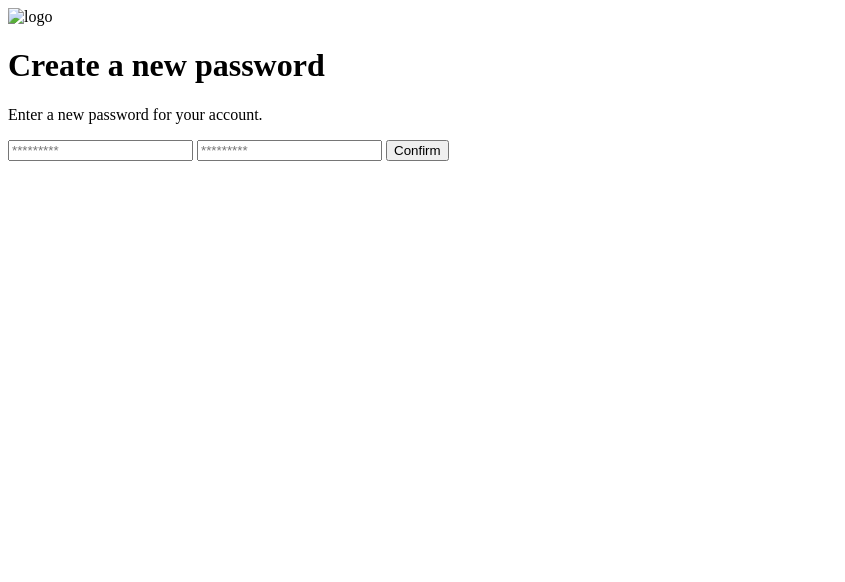
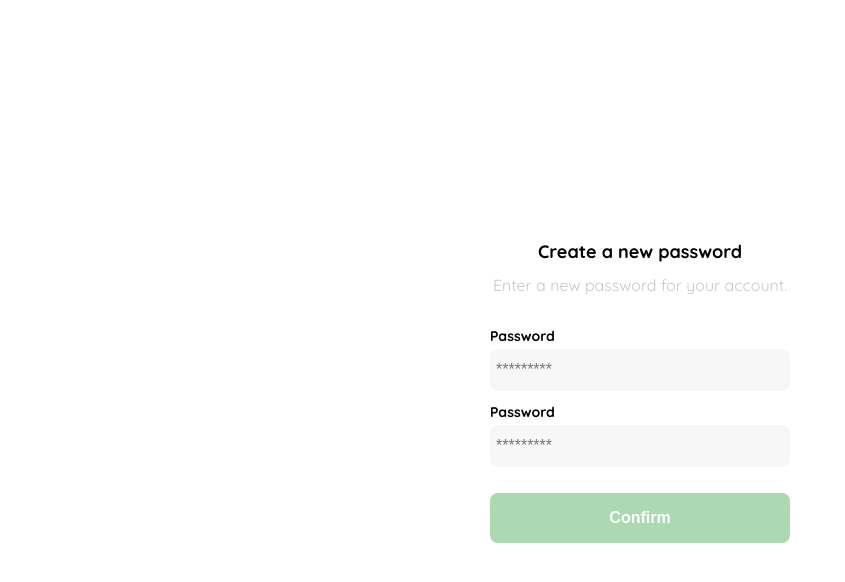
Before and after one commit to jorgechauxjr/yard-sale, a plain HTML site: page 1-password.html in a window 1280 px wide. Shown: the whole page, without its empty margins (0-845 px from the left). Drawn offline with Linux system fonts and the light colour scheme.

Commit message:
Add styles to 1-password

```diff
--- a/1-password.html
+++ b/1-password.html
@@ -3,21 +3,109 @@
 <head>
     <meta charset="UTF-8">
     <meta name="viewport" content="width=device-width, initial-scale=1.0">
+    <link rel="preconnect" href="https://fonts.googleapis.com">
+    <link rel="preconnect" href="https://fonts.gstatic.com" crossorigin>
+    <link href="https://fonts.googleapis.com/css2?family=Quicksand:wght@300..700&display=swap" rel="stylesheet">
     <title>Document</title>
+    <style>
+        :root {
+            --white: #FFFFFF;
+            --black: #000000;
+            --very-light-pink: #C7C7C7;
+            --text-input-field: #F7F7F7;
+            --hospital-green: #ACD9B2;
+            --sm: 14px;
+            --md: 16px;
+            --lg: 18px;
+        }
+        body {
+            font-family: "Quicksand", serif;
+            margin: 0;
+        }
+        .login {
+            width: 100%;
+            height: 100vh;
+            display: grid;
+            place-items: center;
+        }
+        .form-container {
+            display: grid;
+            grid-template-rows: auto 1fr auto;
+            width: 300px;
+        }
+        /* display none so its hide on desktop. yes in mobile */
+        .logo {
+            width: 150px;
+            margin-bottom: 48px;
+            justify-self: center;
+            display: none;
+        }
+        .title {
+            font-size: var(--lg);
+            margin-bottom: 12px;
+            text-align: center;
+        }
+        .subtitle {
+            color: var(--very-light-pink);
+            font-size: var(--md);
+            font-weight: 300px;
+            margin-top: 0;
+            margin-bottom: 32px;
+            text-align: center;
+        }
+        .form {
+            display: flex;
+            flex-direction: column;
+        }
+        .label {
+            font-size: var(--sm);
+            font-weight: bold;
+            margin-bottom: 4px;
+        }
+        .input {
+            background-color: var(--text-input-field);
+            border: none;
+            border-radius: 8px;
+            height: 30px;
+            font-size: var(--md);
+            padding: 6px;
+            margin-bottom: 12px;
+        }
+        .primary-button {
+            background-color: var(--hospital-green);
+            border-radius: 8px;
+            border: none;
+            color: var(--white);
+            width: 100%;
+            cursor: pointer;
+            font-size: var(--md);
+            font-weight: bold;
+            height: 50px;
+        }
+        .login-button {
+            margin-top: 14px;
+            margin-bottom: 30px;
+        }
+        @media (max-width: 640px) {
+            .logo {
+                display: block;
+            }
+        }
+    </style>
 </head>
 <body>
     <div class="login">
         <div class="form-container">
-            <img src="" alt="logo" class="logo">
+            <img src="./logos/logo_yard_sale.svg" alt="logo" class="logo">
 
             <h1 class="title">Create a new password</h1>
             <p class="subtitle">Enter a new password for your account.</p>
 
             <form action="/" class="form">
-                <label for="password" class="label"></label>
+                <label for="password" class="label">Password</label>
                 <input type="password" id="password" placeholder="*********" class="input input-password">
 
-                <label for="password"class="label"></label>
+                <label for="password"class="label">Password</label>
                 <input type="password" id="new-password" placeholder="*********" class="input input-password">
 
                 <input type="submit" value="Confirm" class="primary-button login-button">
```
